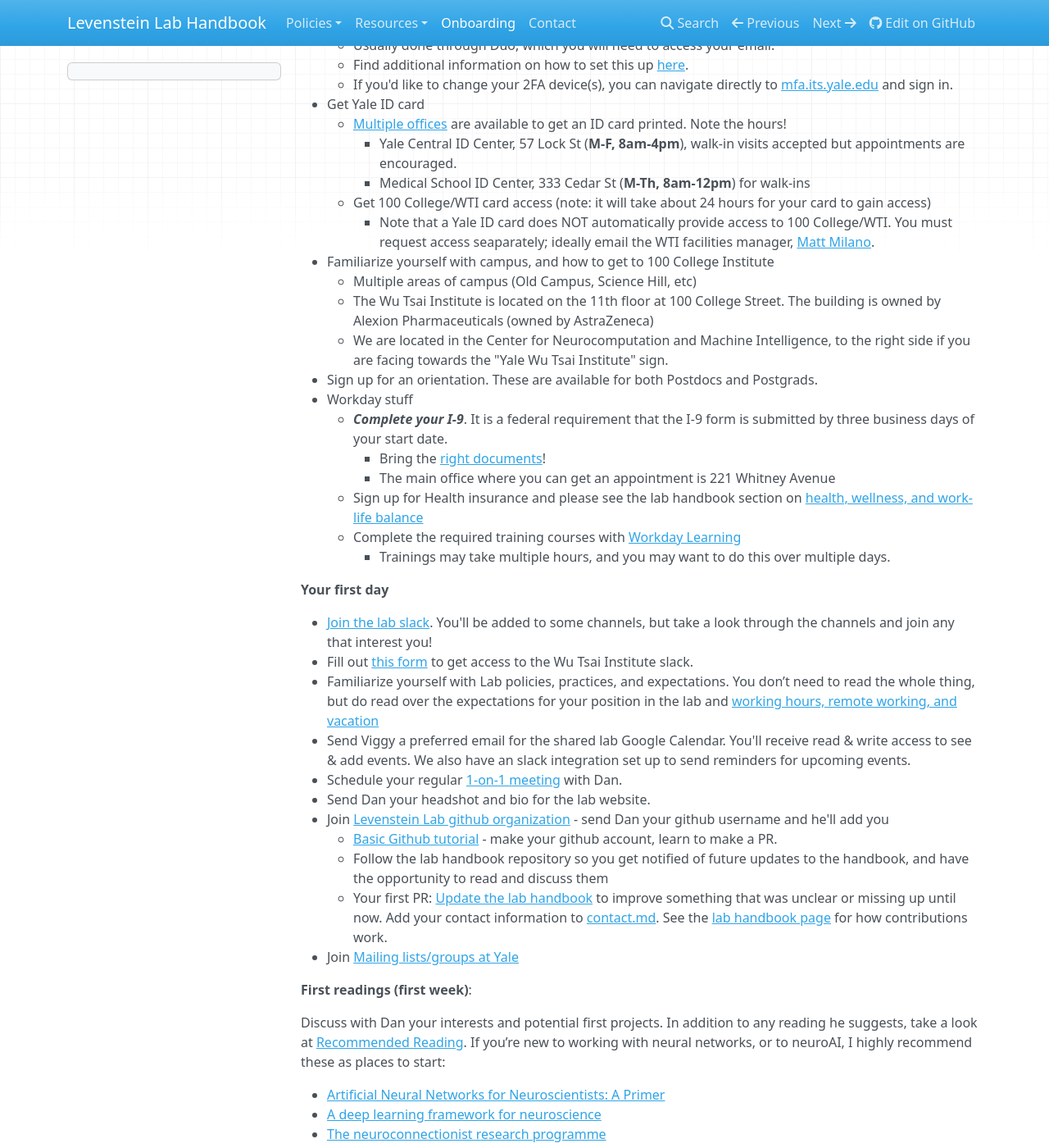
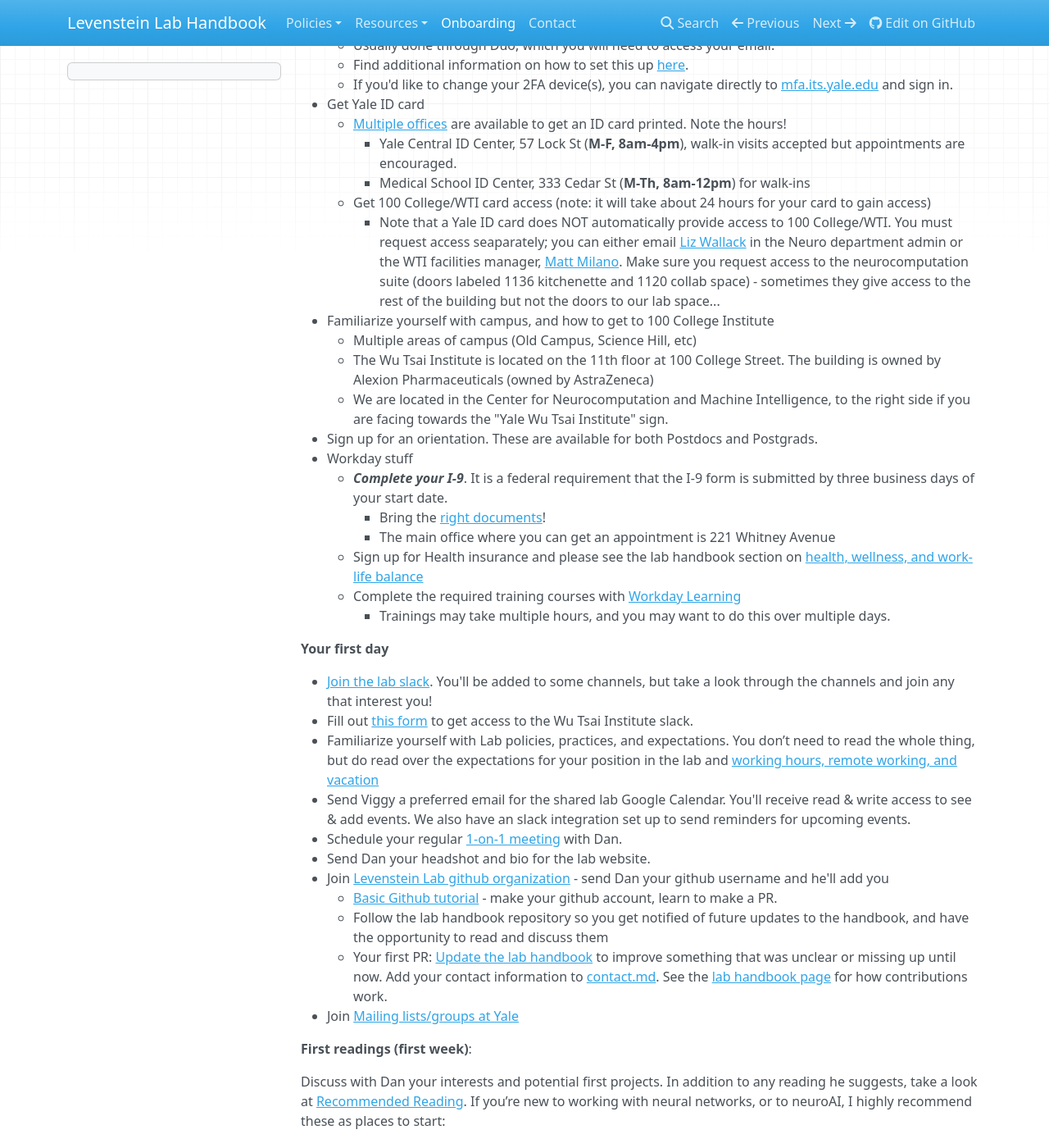
Before and after one commit to LevensteinLab/Lab-Handbook, an MkDocs documentation site: the page built from docs/onboarding.md, in a window 1280 px wide and 1400 px high, scrolled down 481 px. Shown: the whole window at 82% size. Built offline with MkDocs 1.6.1, drawn with Linux system fonts in a browser that asks for light colours; nearby versions of some CDN libraries; some of the changed text lies outside the part shown.

Commit message:
Revise onboarding instructions and contact details
Updated contact information for access requests and clarified the paths for research topics.

```diff
--- a/docs/onboarding.md
+++ b/docs/onboarding.md
@@ -21,7 +21,7 @@
         - Yale Central ID Center, 57 Lock St (**M-F, 8am-4pm**), walk-in visits accepted but appointments are encouraged.
         - Medical School ID Center, 333 Cedar St (**M-Th, 8am-12pm**) for walk-ins
     - Get 100 College/WTI card access (note: it will take about 24 hours for your card to gain access)
-        - Note that a Yale ID card does NOT automatically provide access to 100 College/WTI. You must request access seaparately; ideally email the WTI facilities manager, [Matt Milano](mailto:matthew.milano@yale.edu).
+        - Note that a Yale ID card does NOT automatically provide access to 100 College/WTI. You must request access seaparately; you can either email [Liz Wallack](mailto:elizabeth.wallack@yale.edu) in the Neuro department admin or the WTI facilities manager, [Matt Milano](mailto:matthew.milano@yale.edu). Make sure you request access to the neurocomputation suite (doors labeled 1136 kitchenette and 1120 collab space) - sometimes they give access to the rest of the building but not the doors to our lab space...
 - Familiarize yourself with campus, and how to get to 100 College Institute
     - Multiple areas of campus (Old Campus, Science Hill, etc)
     - The Wu Tsai Institute is located on the 11th floor at 100 College Street. The building is owned by Alexion Pharmaceuticals (owned by AstraZeneca)
@@ -62,7 +62,7 @@
 
 - Read about the [Lab Code and Software Practices](https://levensteinlab.github.io/Lab-Handbook/Policies/code_software/), and the introduction of the [good research code handbook](https://goodresearch.dev/index.html). We don’t follow this religiously, but it’s a good place to start. Something to remember: the main outputs of your work in the lab will be *ideas*, *figures*, and *code*. Of those, your code is unique - it's your primary research tool and its the best way for other people (including your future self) to be able reproduce and build on your work. Thus, it behooves you to invest some energy in writing good code.
     - If you don't have a preferred IDE, Get VS Code and do the VS code tutorial
-    - Follow either the ANN path or the data analysis path below
+    - Follow one of the paths below, depending on your research topic/methods:
 
     **ANNs path**:
 
@@ -83,3 +83,7 @@
 
     - Consider borrowing [Dynamical Systems in Neuroscience](https://direct.mit.edu/books/monograph/2589/Dynamical-Systems-in-NeuroscienceThe-Geometry-of) or [Nonlinear Dynamics and Chaos](https://www.stevenstrogatz.com/books/nonlinear-dynamics-and-chaos-with-applications-to-physics-biology-chemistry-and-engineering) from the lab library
     - Pick (with Dan) a dynamical systems model related to your project, and replicate its phase planes and bifurcation analysis using [phaseportrait](https://github.com/phaseportrait/phaseportrait) and [PyCoBi](https://pycobi.readthedocs.io/en/latest/)
+
+    **Other path**:
+
+    - If your research topic doesn't it in any of these paths, talk to Dan about
```
